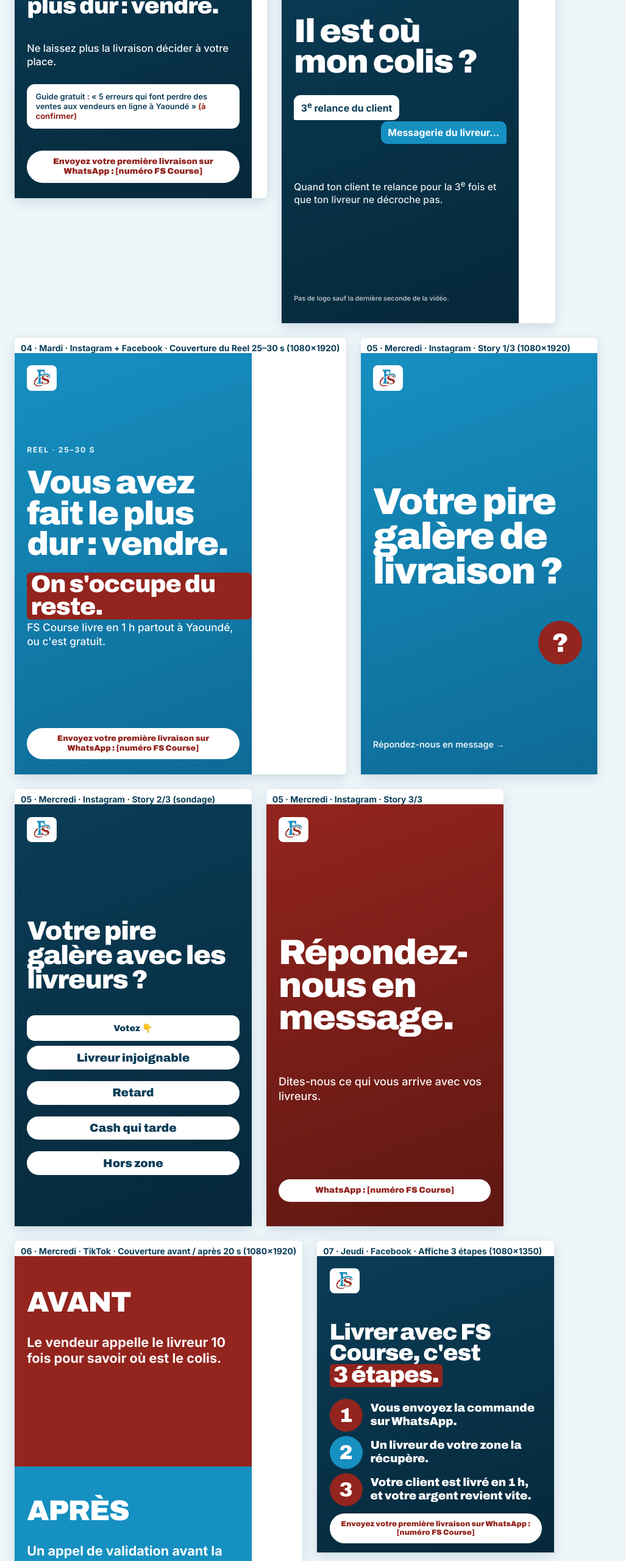
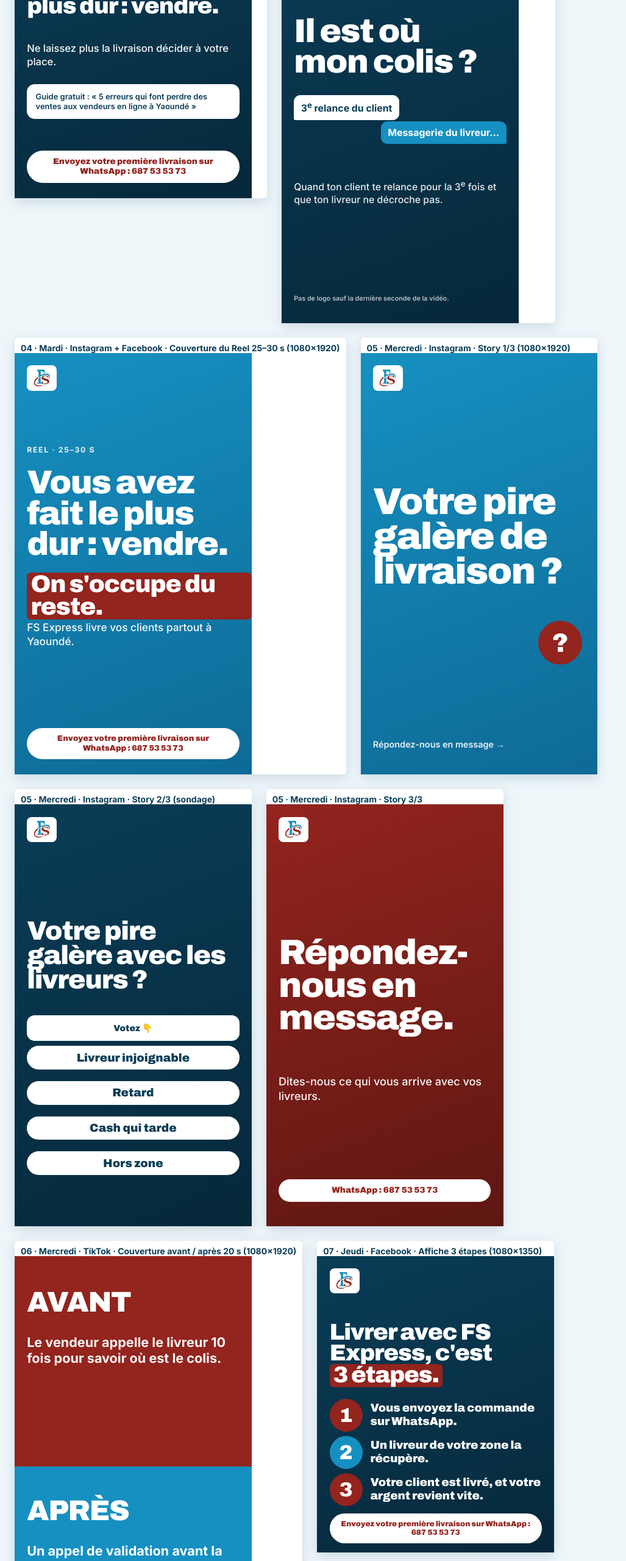
Before and after one commit to fscourseexpress-cmd/Direction-Artistique-Fs-express-, a plain HTML site: page direction-artistique/campagne-s1/creas.html in a window 1280 px wide. Shown: the part 1280-3840 px from the top of the page at 61% size, without its empty margins (0-1027 px from the left). Drawn offline with Linux system fonts and the light colour scheme.

Commit message:
Update campaign visuals: FS Express name, phone number, drop guarantee
Brand name set to FS Express, WhatsApp number 687 53 53 73 filled in,
the "1 h ou gratuit" guarantee removed (Thursday Instagram creatives
deleted and delivery-time claims removed from copy). Guide offer kept.

Claude-Session: https://claude.ai/code/session_01RXtv1MBkunuGbnBVHu5Xbr

```diff
--- a/direction-artistique/campagne-s1/creas.html
+++ b/direction-artistique/campagne-s1/creas.html
@@ -129,8 +129,8 @@
   <div class="pg">06 / 06</div>
   <div class="t" style="top:330px;left:56px;font-size:104px;width:968px">Vous avez fait le plus dur : vendre.</div>
   <div class="body" style="top:640px;left:56px;right:56px;font-size:46px;width:968px">Ne laissez plus la livraison décider à votre place.</div>
-  <div class="card" style="left:56px;right:56px;top:830px;font-size:36px;font-weight:600;color:var(--nuit)">Guide gratuit : « 5 erreurs qui font perdre des ventes aux vendeurs en ligne à Yaoundé » <span style="color:var(--rouge);font-weight:800">(à confirmer)</span></div>
-  <div class="cta" style="bottom:70px;font-size:38px">Envoyez votre première livraison sur WhatsApp : [numéro FS Course]</div>
+  <div class="card" style="left:56px;right:56px;top:830px;font-size:36px;font-weight:600;color:var(--nuit)">Guide gratuit : « 5 erreurs qui font perdre des ventes aux vendeurs en ligne à Yaoundé »</div>
+  <div class="cta" style="bottom:70px;font-size:38px">Envoyez votre première livraison sur WhatsApp : 687 53 53 73</div>
 </div></div>
 
 <!-- ============ TIKTOK · LUNDI · COUVERTURE SKETCH ============ -->
@@ -151,8 +151,8 @@
   <div class="k" style="top:420px;left:56px">Reel · 25–30 s</div>
   <div class="t" style="top:520px;left:56px;font-size:150px;width:968px">Vous avez fait le plus dur : vendre.</div>
   <div class="t" style="top:1000px;left:56px;font-size:110px"><span class="hl">On s'occupe du reste.</span></div>
-  <div class="body" style="top:1220px;left:56px;right:56px;font-size:48px;width:968px">FS Course livre en 1 h partout à Yaoundé, ou c'est gratuit.</div>
-  <div class="cta" style="bottom:70px;font-size:36px">Envoyez votre première livraison sur WhatsApp : [numéro FS Course]</div>
+  <div class="body" style="top:1220px;left:56px;right:56px;font-size:48px;width:968px">FS Express livre vos clients partout à Yaoundé.</div>
+  <div class="cta" style="bottom:70px;font-size:36px">Envoyez votre première livraison sur WhatsApp : 687 53 53 73</div>
 </div></div>
 
 <!-- ============ INSTAGRAM · MERCREDI · STORIES 3 ÉCRANS ============ -->
@@ -180,7 +180,7 @@
   <div class="logo"><img src="../assets/logo-fs-express.jpg" alt="Logo FS Express"></div>
   <div class="t" style="top:600px;left:56px;font-size:160px;width:968px">Répondez-nous en message.</div>
   <div class="body" style="top:1230px;left:56px;right:56px;font-size:50px">Dites-nous ce qui vous arrive avec vos livreurs.</div>
-  <div class="cta" style="bottom:110px;font-size:38px">WhatsApp : [numéro FS Course]</div>
+  <div class="cta" style="bottom:110px;font-size:38px">WhatsApp : 687 53 53 73</div>
 </div></div>
 
 <!-- ============ TIKTOK · MERCREDI · AVANT / APRÈS COUVERTURE ============ -->
@@ -199,34 +199,18 @@
 <div class="wrapc"><h4>07 · Jeudi · Facebook · Affiche 3 étapes (1080×1350)</h4>
 <div class="crea p bg-nuit" id="jeu-fb-etapes">
   <div class="logo"><img src="../assets/logo-fs-express.jpg" alt="Logo FS Express"></div>
-  <div class="t" style="top:300px;left:56px;font-size:104px;width:968px">Livrer avec FS Course, c'est <span class="hl">3 étapes.</span></div>
+  <div class="t" style="top:300px;left:56px;font-size:104px;width:968px">Livrer avec FS Express, c'est <span class="hl">3 étapes.</span></div>
   <div class="step" style="top:650px"><div class="n">1</div><div class="tx">Vous envoyez la commande sur WhatsApp.</div></div>
   <div class="step" style="top:820px"><div class="n b">2</div><div class="tx">Un livreur de votre zone la récupère.</div></div>
-  <div class="step" style="top:990px"><div class="n">3</div><div class="tx">Votre client est livré en 1 h, et votre argent revient vite.</div></div>
-  <div class="cta" style="bottom:40px;font-size:34px">Envoyez votre première livraison sur WhatsApp : [numéro FS Course]</div>
+  <div class="step" style="top:990px"><div class="n">3</div><div class="tx">Votre client est livré, et votre argent revient vite.</div></div>
+  <div class="cta" style="bottom:40px;font-size:34px">Envoyez votre première livraison sur WhatsApp : 687 53 53 73</div>
 </div></div>
 
 <!-- ============ INSTAGRAM · JEUDI · AFFICHE 1 H OU GRATUIT ============ -->
-<div class="wrapc"><h4>08 · Jeudi · Instagram · Affiche « 1 h ou gratuit » (1080×1350)</h4>
-<div class="crea p bg-rouge" id="jeu-ig-1h">
-  <div class="logo"><img src="../assets/logo-fs-express.jpg" alt="Logo FS Express"></div>
-  <div class="t" style="top:300px;left:56px;font-size:130px;width:968px">Votre client attend ?</div>
-  <div class="t" style="top:560px;left:56px;font-size:200px;width:968px;color:#fff">1 h</div>
-  <div class="t" style="top:760px;left:56px;font-size:88px;width:968px"><span class="hl">ou c'est gratuit.</span></div>
-  <div class="note" style="top:920px;font-size:36px">Conditions de la garantie (zones, délai, exclusions) : [à valider avant publication]</div>
-  <div class="cta" style="bottom:70px;font-size:38px">Écrivez-nous sur WhatsApp : [numéro FS Course]</div>
-</div></div>
+
 
 <!-- ============ INSTAGRAM · JEUDI · STORY 1 H OU GRATUIT ============ -->
-<div class="wrapc"><h4>08 · Jeudi · Instagram · Story « 1 h ou gratuit » (1080×1920)</h4>
-<div class="crea s bg-rouge" id="jeu-ig-story-1h">
-  <div class="logo"><img src="../assets/logo-fs-express.jpg" alt="Logo FS Express"></div>
-  <div class="t" style="top:560px;left:56px;font-size:150px;width:968px">Votre client attend ?</div>
-  <div class="t" style="top:900px;left:56px;font-size:340px;width:968px">1 h</div>
-  <div class="t" style="top:1260px;left:56px;font-size:90px;width:968px"><span class="hl">ou c'est gratuit.</span></div>
-  <div class="note" style="top:1420px;font-size:34px">Conditions : [zones, délai, exclusions — à valider]</div>
-  <div class="cta" style="bottom:110px;font-size:36px">Écrivez-nous sur WhatsApp : [numéro FS Course]</div>
-</div></div>
+
 
 <!-- ============ FACEBOOK · VENDREDI · POST QUESTION (1080×1080) ============ -->
 <div class="wrapc"><h4>09 · Vendredi · Facebook · Post question (1080×1080)</h4>
@@ -247,7 +231,7 @@
   <div class="step" style="top:1110px"><div class="n b">2</div><div class="tx">Le livreur récupère</div></div>
   <div class="step" style="top:1260px"><div class="n">3</div><div class="tx">Le client reçoit</div></div>
   <div class="step" style="top:1410px"><div class="n b">4</div><div class="tx">Le cash est reversé</div></div>
-  <div class="cta" style="bottom:110px;font-size:34px">Écrivez-nous sur WhatsApp : [numéro FS Course]</div>
+  <div class="cta" style="bottom:110px;font-size:34px">Écrivez-nous sur WhatsApp : 687 53 53 73</div>
 </div></div>
 
 <!-- ============ INSTAGRAM · SAMEDI · STORIES RÉCAP 3 ÉCRANS ============ -->
@@ -265,14 +249,14 @@
   <div class="t" style="top:560px;left:56px;font-size:150px;width:968px">Le plan en 3 étapes.</div>
   <div class="step" style="top:960px"><div class="n">1</div><div class="tx">Vous envoyez la commande</div></div>
   <div class="step" style="top:1110px"><div class="n b">2</div><div class="tx">On la récupère</div></div>
-  <div class="step" style="top:1260px"><div class="n">3</div><div class="tx">Votre client est livré en 1 h</div></div>
+  <div class="step" style="top:1260px"><div class="n">3</div><div class="tx">Votre client est livré</div></div>
 </div></div>
 
 <div class="wrapc"><h4>11 · Samedi · Instagram · Story récap 3/3</h4>
 <div class="crea s bg-rouge" id="sam-ig-story-3">
   <div class="logo"><img src="../assets/logo-fs-express.jpg" alt="Logo FS Express"></div>
   <div class="t" style="top:560px;left:56px;font-size:150px;width:968px">Ne perdez plus une vente à cause d'un livreur.</div>
-  <div class="cta" style="bottom:110px;font-size:36px">Envoyez votre première livraison sur WhatsApp : [numéro FS Course]</div>
+  <div class="cta" style="bottom:110px;font-size:36px">Envoyez votre première livraison sur WhatsApp : 687 53 53 73</div>
 </div></div>
 
 </body>
```
Also changed, not shown: direction-artistique/campagne-s1/png/jeu-fb-etapes.png, direction-artistique/campagne-s1/png/jeu-ig-1h.png (deleted), direction-artistique/campagne-s1/png/jeu-ig-story-1h.png (deleted), direction-artistique/campagne-s1/png/lun-ig-car-6.png, direction-artistique/campagne-s1/png/mar-reel-cover.png, direction-artistique/campagne-s1/png/ven-fb-question.png, 6 other files.
